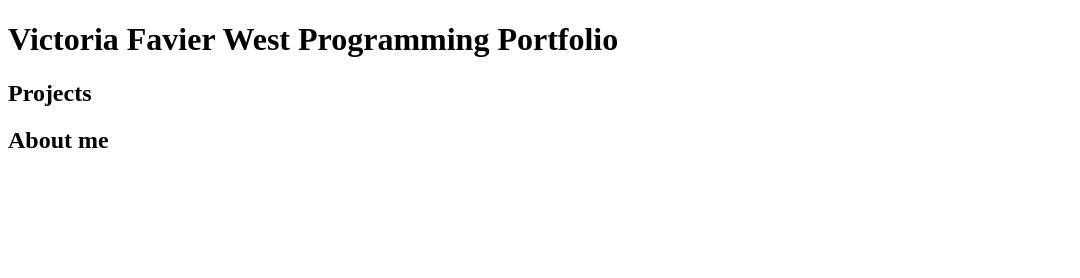
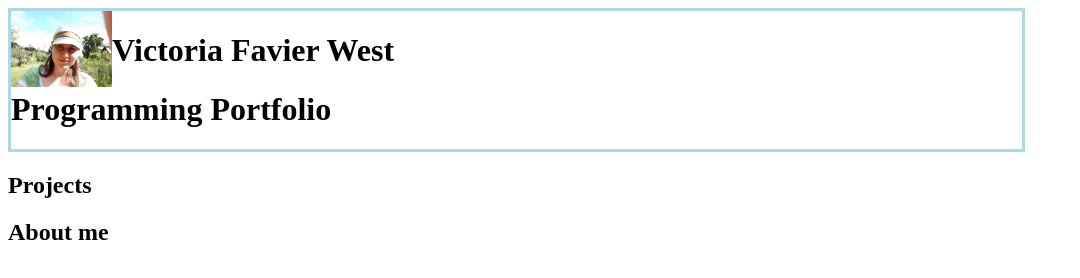
Before and after one commit to FavWest/portfolio, a plain HTML site: page index.html in a window 1280 px wide. Shown: the whole page, without its empty margins (0-1080 px from the left). Drawn offline with Linux system fonts and the light colour scheme.

Commit message:
create box and add border for page header with photo

```diff
--- a/css/styles.css
+++ b/css/styles.css
@@ -0,0 +1,9 @@
+.box1 {
+  width: 80%;
+  border: 3px solid lightblue;
+}
+
+#west-photo {
+  float: left;
+  width: 10%;
+}
--- a/index.html
+++ b/index.html
@@ -2,10 +2,14 @@
 <html lang="en-us">
 <head>
   <title>Victoria West Portfolio Landing Page</title>
+  <link href="css/styles.css" rel="stylesheet" type="text/css">
 </head>
 <body>
-  <h1>Victoria Favier West Programming Portfolio</h1>
-  <!--image-->
+  <div class=box1>
+    <img id="west-photo" src="west-photo.jpg">
+    <h1>Victoria Favier West</h1>
+    <h1>Programming Portfolio</h1>
+  </div>
   <h2>Projects</h2>
   <h2>About me</h2>
 </body>
```
Also changed, not shown: west-photo.jpg (added).
